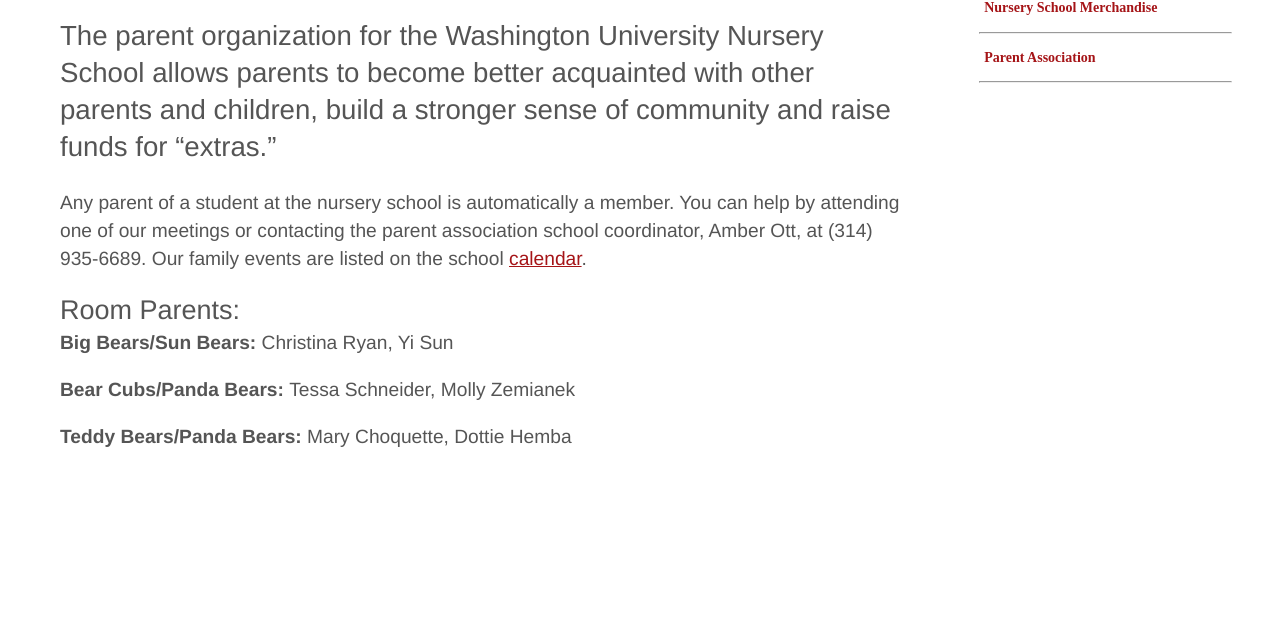
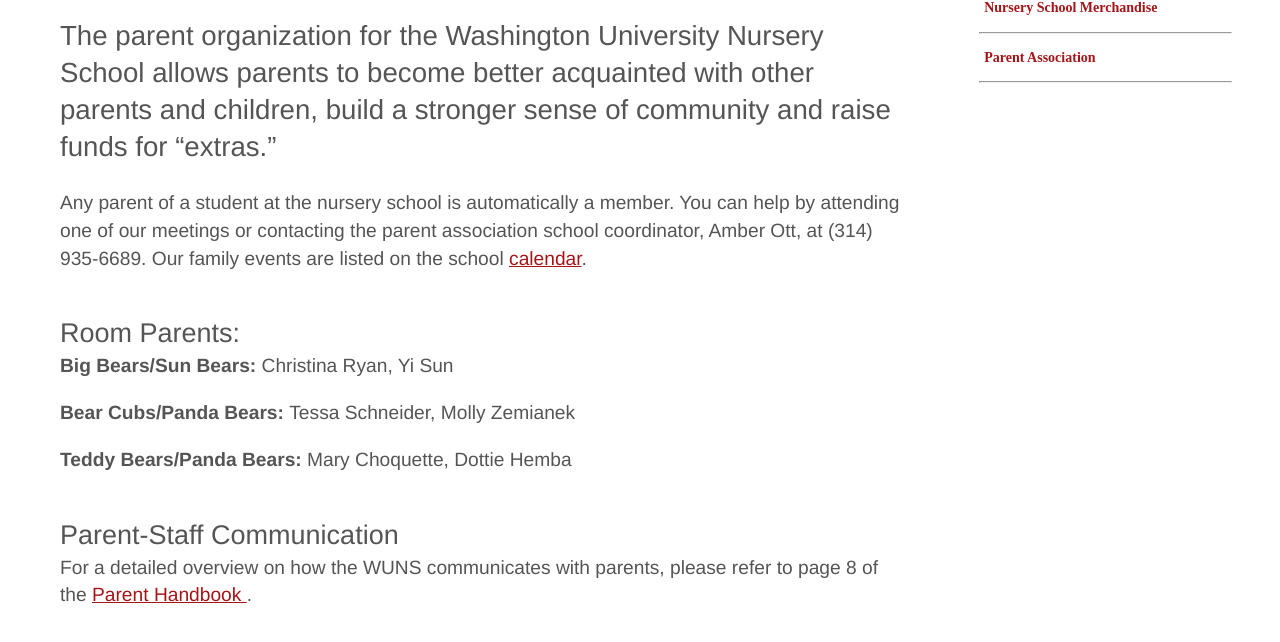
Before and after one commit to cse256-sp2021/information-foraging-christinapan98, a website: page files/parent_association.html in a window 1280 px wide. Shown: the part 102-744 px from the top of the page. Drawn offline with nearby package versions, Linux system fonts and the light colour scheme; files that its build step writes are made by us from their sources; files whose address does not match are found by name.

Commit message:
final change sub3

```diff
--- a/files/parent_association.html
+++ b/files/parent_association.html
@@ -29,6 +29,7 @@
         935-6689. Our family events are listed on the school
         <a href="files/calendar.html">calendar</a>.
       </p>
+      <br>
       <h3>Room Parents:</h3>
       <p><strong> Big Bears/Sun Bears:</strong> Christina Ryan, Yi Sun</p>
       <p>
@@ -39,7 +40,13 @@
         <strong> Teddy Bears/Panda Bears: </strong> Mary Choquette, Dottie
         Hemba
       </p>
+
+      <br>
+      <h3>Parent-Staff Communication</h3>
+      <p>For a detailed overview on how the WUNS communicates with parents, please refer to page 8 of the <a href="files/parent_handbook.html"> Parent Handbook </a>. </p>
     </main>
+
+
     <div class="widget-area stick secondary" role="complementary">
       <ul class="subnav">
         <li class="page_item page-item-10509 page_item_has_children current_page_item">
```
